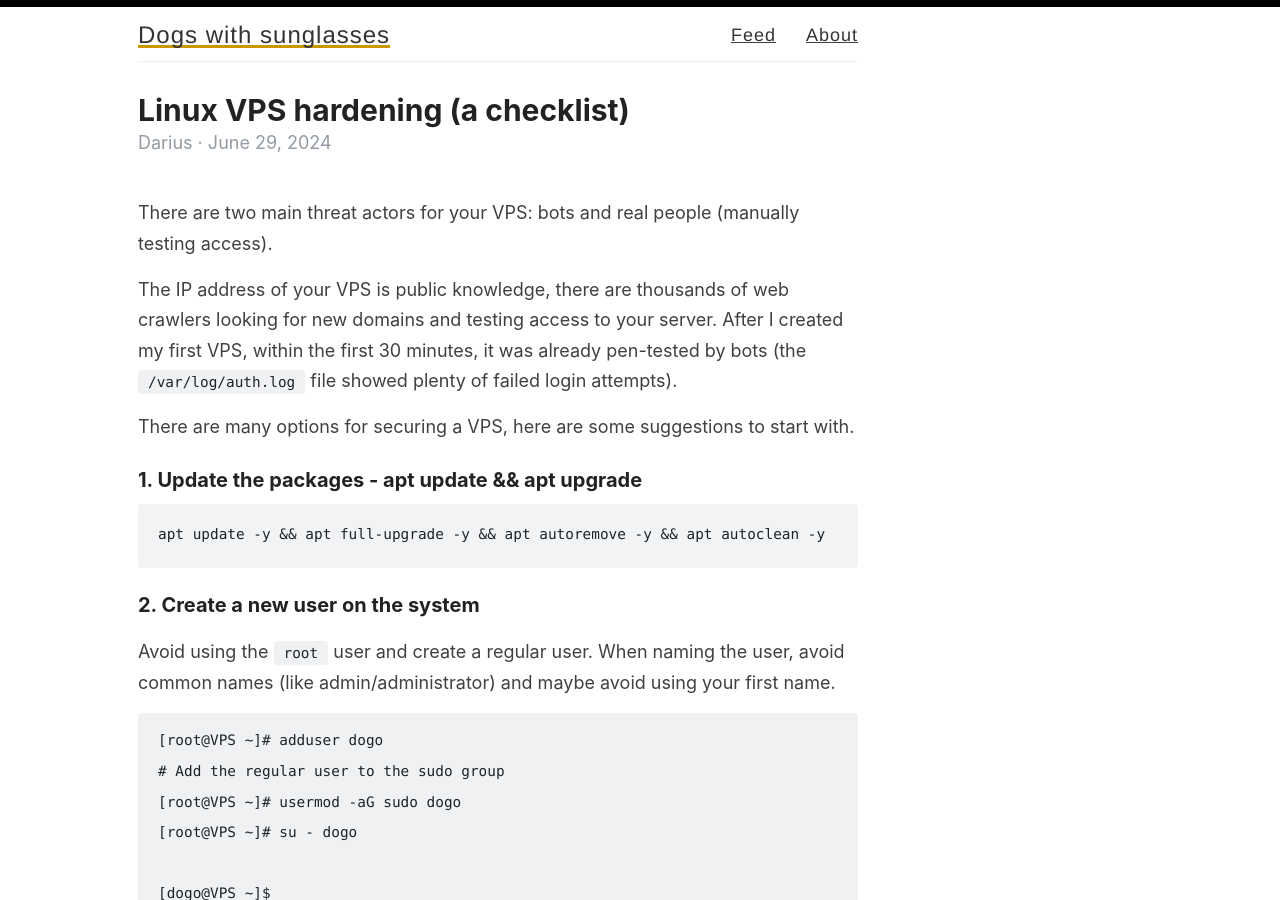
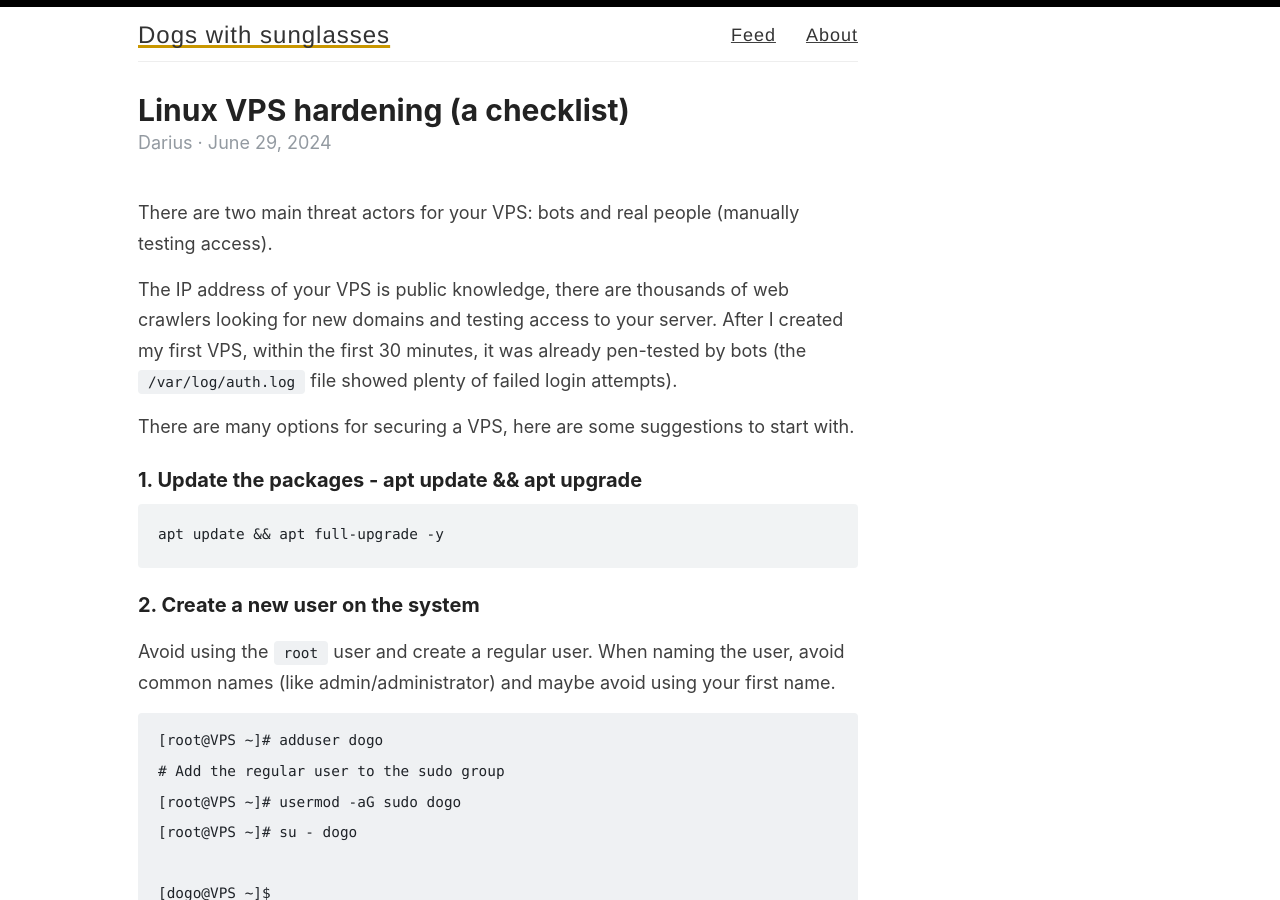
Before and after one commit to panacotar/blog, a Jekyll site: the page built from _posts/2024-06-29-linux-vps-hardening-a-checklist.md, in a window 1280 px wide and 900 px high. Built offline with Jekyll 4.4.1, drawn with Linux system fonts in a browser that asks for light colours.

Commit message:
Update name linux hardening article

````diff
--- a/_posts/2024-06-29-linux_vps_hardening_a_checklist.md
+++ b/_posts/2024-06-29-linux-vps-hardening-a-checklist.md
@@ -11,7 +11,7 @@ There are many options for securing a VPS, here are some suggestions to start wi
 
 ### 1. Update the packages - apt update && apt upgrade
 ```shell
-apt update -y && apt full-upgrade -y && apt autoremove -y && apt autoclean -y
+apt update && apt full-upgrade -y
 ```
 
 ### 2. Create a new user on the system
````
